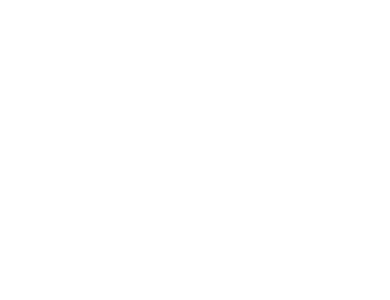
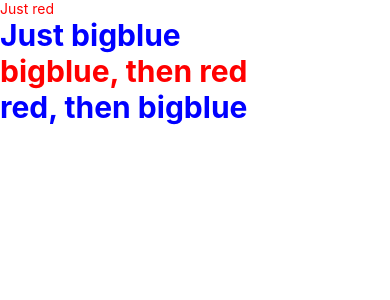
Before and after one commit to doomsday/react_native_start, a React Native app: screen / in a window 390 px wide. Shown: the top 300 px of the page. Built offline with nearby package versions, Linux system fonts and the light colour scheme.

Commit message:
LotsOfStyles

```diff
--- a/App.js
+++ b/App.js
@@ -1,35 +1,26 @@
 import React, {Component} from 'react';
-import {Text, View} from 'react-native';
+import {StyleSheet, Text, View} from 'react-native';
 
-class Blink extends Component {
-  constructor(props) {
-    super(props)
-    this.state = {isShowingText: true}
-
-    // Toggle the state every second
-    setInterval(() => {
-      this.setState((previousState) => ({isShowingText: !previousState.isShowingText}))
-    }, 1000)
-  }
-
-  // When setState is called, BlinkApp will re-render its Component
+export default class LotsOfStyles extends Component {
   render() {
-    const display = this.state.isShowingText ? this.props.text : ' '
     return (
-      <Text>{display}</Text>
-    )
+      <View>
+        <Text style={styles.red}>Just red</Text>
+        <Text style={styles.bigblue}>Just bigblue</Text>
+        <Text style={[styles.bigblue, styles.red]}>bigblue, then red</Text>
+        <Text style={[styles.red, styles.bigblue]}>red, then bigblue</Text>
+      </View>
+    );
   }
 }
 
-export default class BlinkApp extends Component {
-  render() {
-    return (
-      <View>
-        <Blink text='I love to blink' />
-        <Blink text='Yes blinking is so great' />
-        <Blink text='Why did they ever take this out of HTML' />
-        <Blink text='Look at me look at me look at me' />
-      </View>
-    )
-  }
-}
+const styles = StyleSheet.create({
+  bigblue: {
+    color: 'blue',
+    fontWeight: 'bold',
+    fontSize: 30,
+  },
+  red: {
+    color: 'red',
+  },
+});
```
